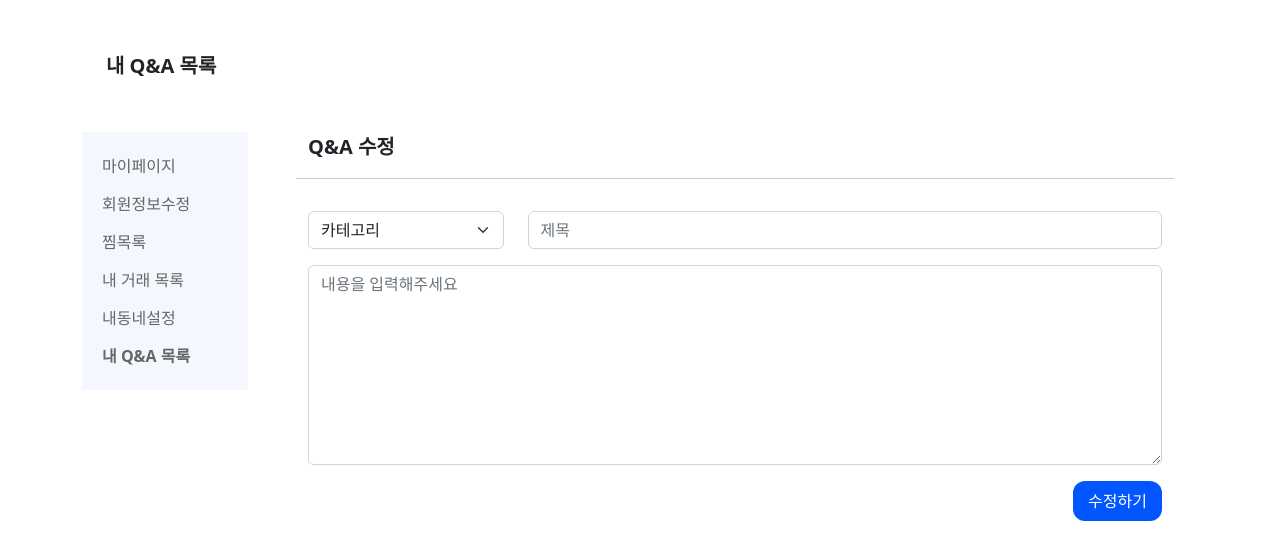
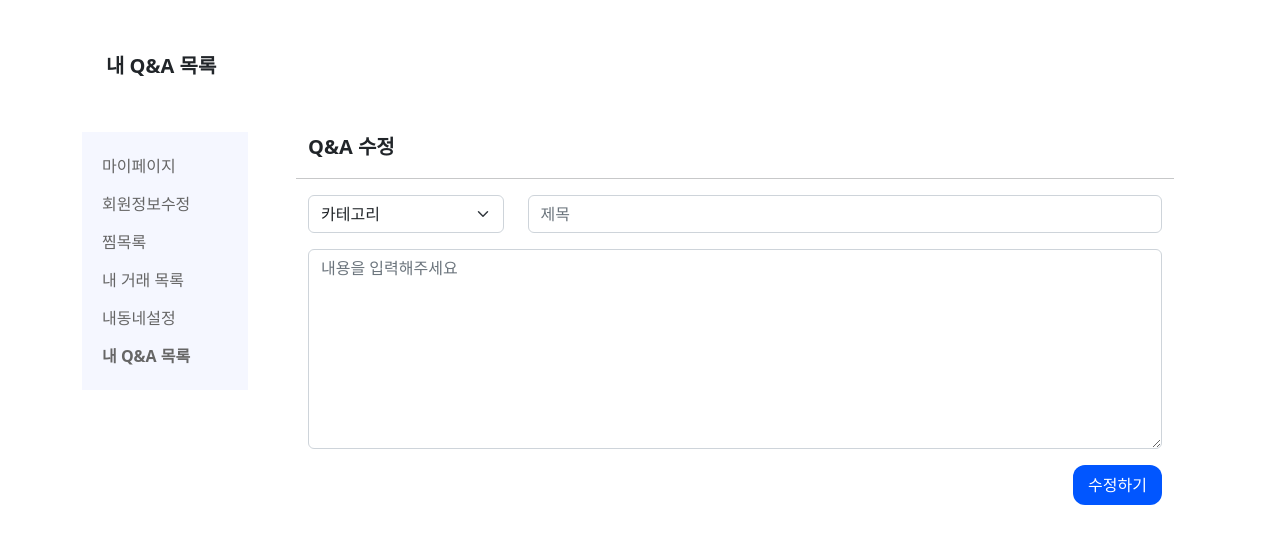
Before and after one commit to mango7431/children, a Java web app: template finalProject/src/main/webapp/WEB-INF/views/qna/update.jsp in a window 1280 px wide. Shown: the part 73-633 px from the top of the page. Run offline with Tomcat 11, a stand-in JSP engine, Linux system fonts and the light colour scheme; the template is opened without the code that fills it, so the values that code supplies are empty.

Commit message:
Design: 마이페이지 - Q&A 폼 간격 수정

```diff
--- a/finalProject/src/main/webapp/WEB-INF/views/qna/update.jsp
+++ b/finalProject/src/main/webapp/WEB-INF/views/qna/update.jsp
@@ -87,10 +87,11 @@
       		<div class="col fs-5 fw-bold">Q&A 수정</div>
      			<hr class="mt-3">
       	</div>
-      	<form action="q-updateOK.do" method="get">
-	 				<div class="row py-3 align-items-center justify-content-center">
-						<div class="col-md-5 col-lg-3">
-							<select id="category" class="form-select" aria-label="Default select example">
+      	      	<form action="q-insertOK.do" method="get">
+			    <div class="row align-items-start justify-content-center">
+		        <input type="hidden" name="writer" value="tester1">
+		        <div class="col-md-5 col-lg-3 mb-3 mb-md-0">
+		            <select id="category" name="qna_category" class="form-select" aria-label="Default select example">
 		                <option>카테고리</option>
 		                <option value="1">계정문의</option>
 		                <option value="2">채팅, 알림문의</option>
@@ -100,19 +101,17 @@
 		            </select>
 		        </div>
 		        <div class="col-md-7 col-lg-9">
-							<div>
-							  <input type="text" id="title" class="form-control" placeholder="제목">
+		            <input type="text" id="title" name="qna_title" class="form-control" placeholder="제목">
 		        </div>
 			    </div>
-	   			</div>
-	   			<div class="row">
+			    <div class="row mt-3">
 		        <div class="col">
-				  		<textarea id="content" class="form-control" placeholder="내용을 입력해주세요" style="height: 200px"></textarea>
+		            <textarea id="content" name="qna_content" class="form-control" placeholder="내용을 입력해주세요" style="height: 200px"></textarea>
 		        </div>
 			    </div>
-	   			<div class="row">
-	   				<div class="col mt-3 d-flex justify-content-end">
-				  		<button class="finish-btn">수정하기</button>
+			    <div class="row mt-3">
+		        <div class="col d-flex justify-content-end">
+		            <button type="submit" class="finish-btn">수정하기</button>
 		        </div>
 			    </div>
 				</form>
```
Also changed, not shown: finalProject/src/main/webapp/WEB-INF/views/qna/insert.jsp (+3 -4 lines). Lines whose indentation alone changed are shown as unchanged.
